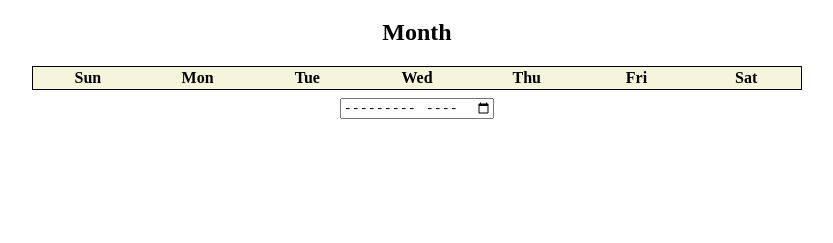
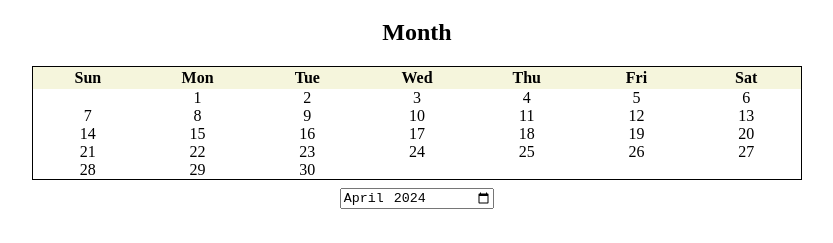
Before and after one commit to cse110-sp24-group4/warmup-exercise, a plain HTML site: page index.html in a window 1280 px wide. Shown: the part 61-304 px from the top of the page, without its empty margins (223-1056 px from the left). Drawn offline with Linux system fonts and the light colour scheme.

Commit message:
Fixed date selection bug

```diff
--- a/calendar_main.css
+++ b/calendar_main.css
@@ -24,6 +24,6 @@ h1, h2 {
     padding: 2px;
 }
 
-.dateSelect {
+.monthSelect {
     text-align: center;
 }
--- a/calendar_main.js
+++ b/calendar_main.js
@@ -18,8 +18,8 @@ function updateCalendar() {
 
     // Get the month and year
     const monthInput = document.getElementById('monthInput').value;
-    const month = monthInput.split('-')[0];
-    const year = monthInput.split('-')[1];
+    const year = Number(monthInput.split('-')[0]);
+    const month = Number(monthInput.split('-')[1]) - 1;
 
     const firstDay = new Date(year, month, 1).getDay();
     const daysInMonth = new Date(year, month + 1, 0).getDate();
--- a/index.html
+++ b/index.html
@@ -22,8 +22,8 @@
         <div class="days">Sat</div>
     </div>
 
-    <div class="dateSelect">
-        <input type="month" id="monthInput" placeholder="04-2024">
+    <div class="monthSelect">
+        <input type="month" id="monthInput" value="2024-04">
     </div>
 
 </body>
```
